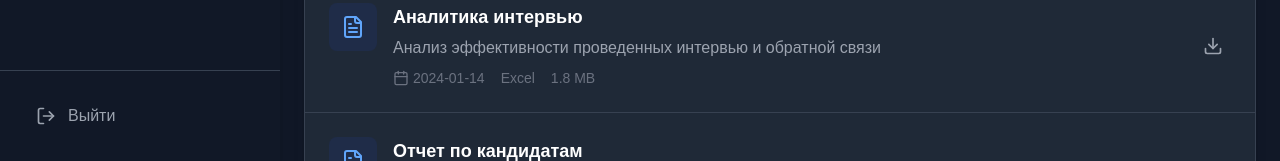
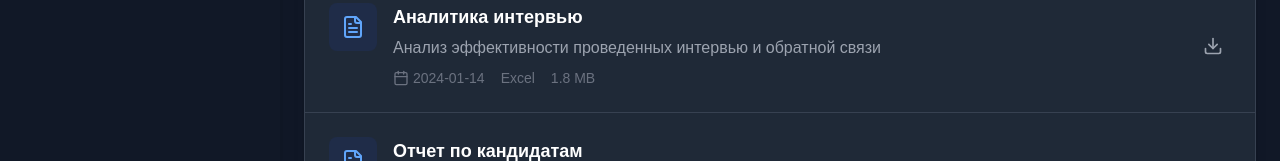
Before and after one commit to Mojarung/vtb_mortech_frontend, a Next.js app: page /hr/reports in a window 1280 px wide. Shown: the part 639-800 px from the top of the page. Built offline with nearby package versions, Linux system fonts and the light colour scheme; no server answers; a web font is replaced by a local one.

Commit message:
update time

```diff
--- a/app/candidate/ai-interview/page.tsx
+++ b/app/candidate/ai-interview/page.tsx
@@ -19,6 +19,7 @@ function AIInterviewPageInternal() {
   const [isConnected, setIsConnected] = useState(false)
   const [status, setStatus] = useState('AI бот: Отключено')
   const [currentTime, setCurrentTime] = useState('00:00')
+  const [elapsedSeconds, setElapsedSeconds] = useState(0)
 
   const client = usePipecatClient()
   const searchParams = useSearchParams()
@@ -26,13 +27,13 @@ function AIInterviewPageInternal() {
 
   useEffect(() => {
     const timer = setInterval(() => {
-      const now = new Date()
-      const minutes = now.getMinutes().toString().padStart(2, '0')
-      const seconds = now.getSeconds().toString().padStart(2, '0')
+      setElapsedSeconds(prev => prev + 1)
+      const minutes = Math.floor(elapsedSeconds / 60).toString().padStart(2, '0')
+      const seconds = (elapsedSeconds % 60).toString().padStart(2, '0')
       setCurrentTime(`${minutes}:${seconds}`)
     }, 1000)
     return () => clearInterval(timer)
-  }, [])
+  }, [elapsedSeconds])
 
   const handleConnect = useCallback(async () => {
     if (!client || isConnecting || isConnected) return
--- a/components/Sidebar.tsx
+++ b/components/Sidebar.tsx
@@ -12,7 +12,6 @@ import {
   FileText,
   PieChart,
   Settings,
-  LogOut,
   Menu,
   X,
   Briefcase
@@ -65,8 +64,7 @@ export default function Sidebar({ userRole }: SidebarProps) {
       <motion.div
   initial={false}
   animate={{
-    width: isCollapsed ? 80 : 280,
-    x: isCollapsed ? -280 : 0
+    width: isCollapsed ? 80 : 280
   }}
   className={`fixed left-0 top-0 h-screen bg-gray-800 dark:bg-gray-900 text-white z-50 flex flex-col ${
     isCollapsed ? 'lg:translate-x-0 -translate-x-full' : 'translate-x-0'
@@ -116,17 +114,7 @@ export default function Sidebar({ userRole }: SidebarProps) {
         </nav>
 
         {/* Footer */}
-        <div className="mt-auto p-6 border-t border-gray-600 dark:border-gray-700">
-          <button
-            onClick={() => window.location.href = '/auth/login'}
-            className={`w-full flex items-center gap-3 px-3 py-2 rounded-lg text-gray-300 dark:text-gray-400 hover:bg-gray-700 dark:hover:bg-gray-800 hover:text-white transition-colors ${
-              isCollapsed ? 'justify-center' : ''
-            }`}
-          >
-            <LogOut size={20} />
-            {!isCollapsed && <span>{t('logout')}</span>}
-          </button>
-        </div>
+        {/* Кнопка выхода удалена */}
       </motion.div>
 
       {/* Mobile menu button */}
```
